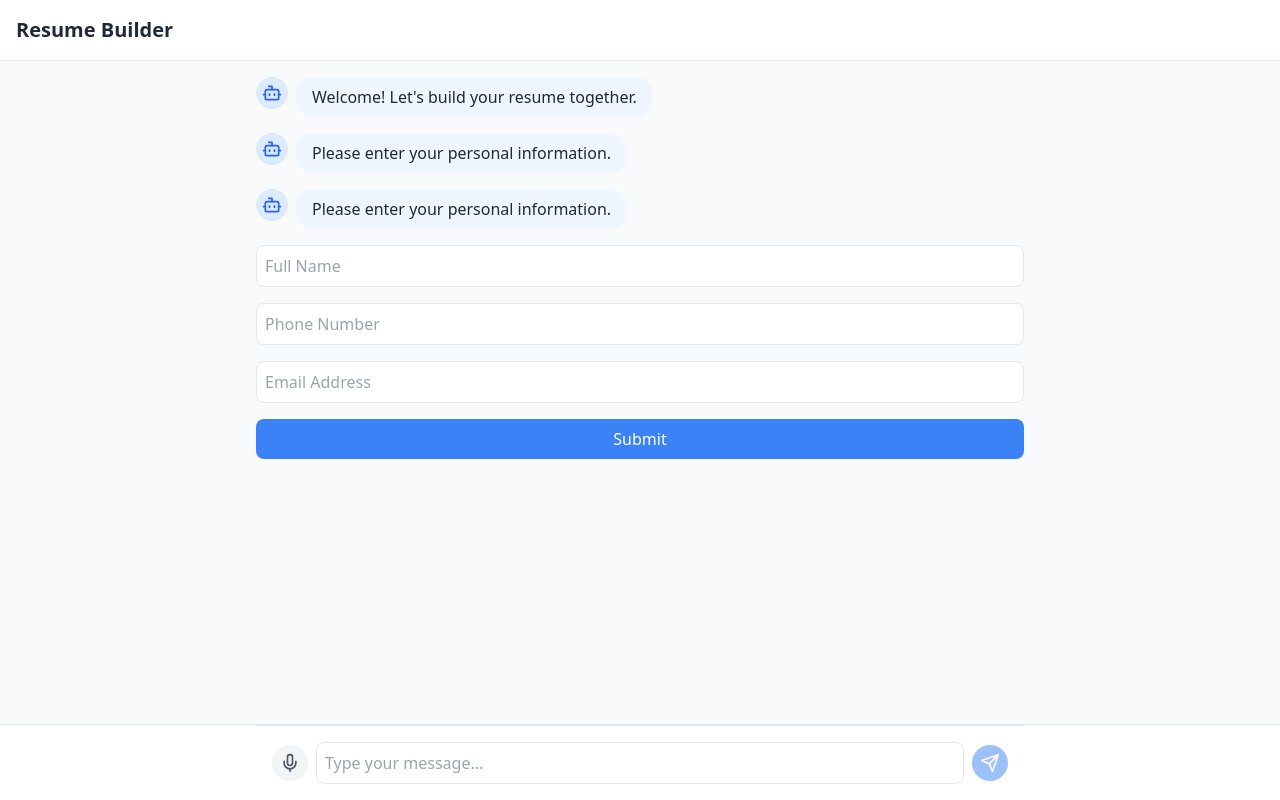
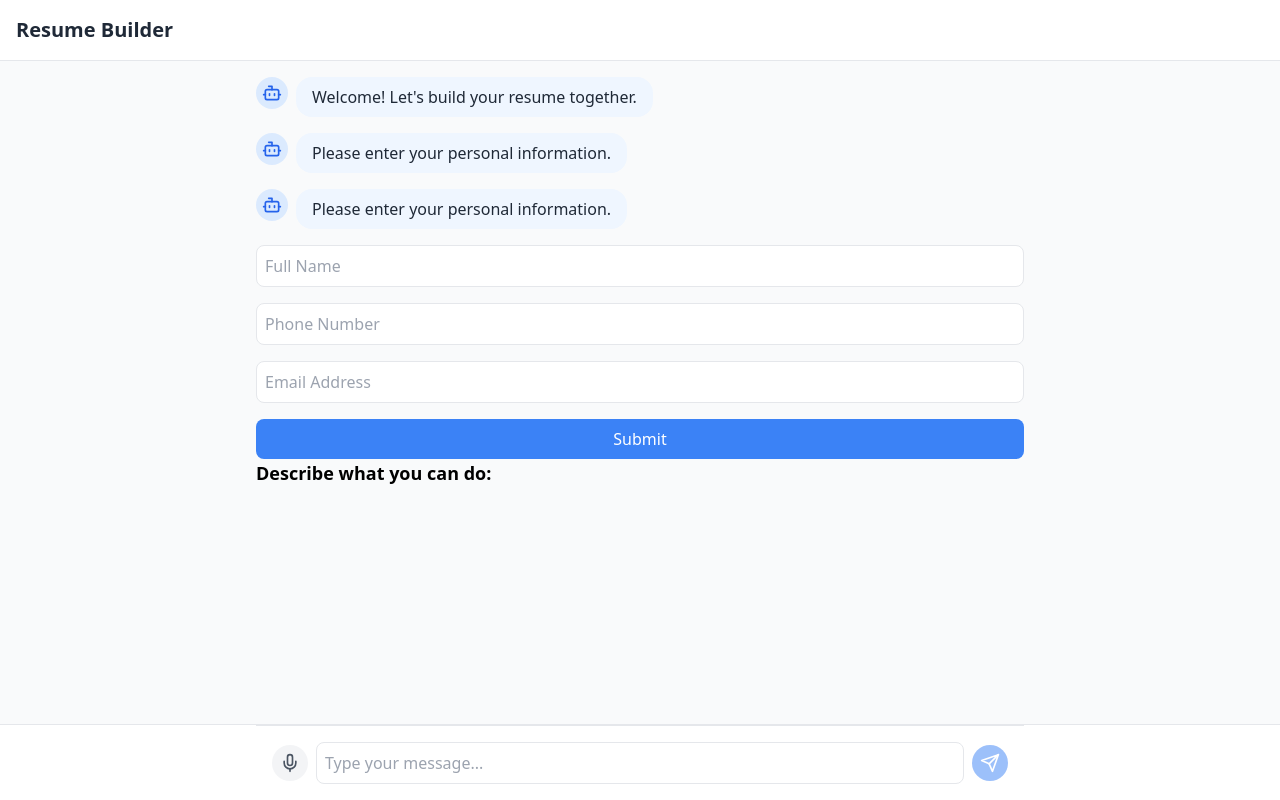
Before and after one commit to darkbits018/voicesume-frontend, a React (Vite) app: page / in a window 1280 px wide. Built offline with nearby package versions, Linux system fonts and the light colour scheme.

Commit message:
voice op and skill stage corrections

```diff
--- a/src/App.tsx
+++ b/src/App.tsx
@@ -7,6 +7,8 @@ import { useWorkflow } from './hooks/useWorkflow';
 import { useVoiceInput } from './hooks/useVoiceInput';
 import { getNextStage } from './utils/workflowUtils';
 import { ChatAction } from './types';
+import SkillStage from './stages/SkillStage';
+import { speakText } from './utils/textToSpeech'; // Import the utility function
 
 function App() {
   const { state, moveToStage, addMessage, updateData, onStageComplete } = useWorkflow();
@@ -15,6 +17,10 @@ function App() {
   const [editingProfile, setEditingProfile] = useState(false); // Define editingProfile state
   const [inputValue, setInputValue] = useState(''); // Define inputValue state
   const [showInput, setShowInput] = useState(true);
+  const [userInput, setUserInput] = useState('');
+  const [skills, setSkills] = useState<{ primary: string; secondary: string; additional: string } | null>(null);
+  const [loading, setLoading] = useState(false);
+  const [error, setError] = useState<string | null>(null);
 
   const chatEndRef = useRef<HTMLDivElement>(null);
 
@@ -42,6 +48,9 @@ function App() {
 
   const handleSendMessage = (message: string, type: 'user' | 'ai' = 'user', action?: ChatAction) => {
     addMessage(message, type);
+    if (type === 'ai') {
+      speakText(message); // Make the AI message speak
+    }
     if (action) {
       addMessage(action, 'ai');
     }
@@ -116,19 +125,38 @@ function App() {
     }
   };
 
-  const handleSendMessageWrapper = (message: string) => {
+  const handleSendMessageWrapper = async (input: string) => {
     if (editingProfile) {
-      handleProfileUpdate(message);
+      handleProfileUpdate(input);
     } else if (useAISuggestion && state.stage === 'careerObjective') {
-      handleSendMessage(message, 'user');
-      handleAISuggestionSubmit(message);
+      handleSendMessage(input, 'user');
+      handleAISuggestionSubmit(input);
       setUseAISuggestion(false);
     } else {
-      handleSendMessage(message);
+      setUserInput(input);
+      setLoading(true);
+      setError(null);
+
+      try {
+        // Send data to backend for processing
+        const response = await sendResponse('skills', {
+          userInput: input,
+          desiredJobRole: 'jobRole', // Replace with actual job role
+        });
+
+        // Set skills returned by the backend
+        setSkills({
+          primary: response.primarySkill,
+          secondary: response.secondarySkill,
+          additional: response.additionalSkills,
+        });
+      } catch (error) {
+        setError('Failed to fetch skills. Please try again.');
+      } finally {
+        setLoading(false);
+      }
     }
   };
-
-
 
   return (
     <div className="flex flex-col h-screen bg-gray-50">
@@ -156,6 +184,15 @@ function App() {
             state={state}
 
           />
+          <SkillStage
+            onStageComplete={(data) => console.log('Stage Complete:', data)}
+            jobRole="jobRole" // Replace with actual job role
+            userInput={userInput}
+            skills={skills}
+            loading={loading}
+            error={error}
+            handleUserInputSubmit={handleSendMessageWrapper}
+          />
           <div ref={chatEndRef} />
         </div>
       </main>
--- a/src/components/ChatInput.tsx
+++ b/src/components/ChatInput.tsx
@@ -1,72 +1,3 @@
-// import React, { useState, useEffect } from 'react';
-
-// import { Mic, Send } from 'lucide-react';
-
-// interface ChatInputProps {
-//   onSend: (message: string) => void;
-//   onStartVoice: () => void;
-//   onStopVoice: () => void;
-//   isListening: boolean;
-//   transcript: string;
-//   inputValue: string;
-//   setInputValue: (value: string) => void;
-// }
-
-// export const ChatInput: React.FC<ChatInputProps> = ({ onSend, onStartVoice, onStopVoice, isListening, transcript, inputValue, setInputValue }) => {
-//   const [input, setInput] = useState(inputValue);
-
-//   useEffect(() => {
-//     setInput(inputValue);
-//   }, [inputValue]);
-
-//   useEffect(() => {
-//     if (transcript) {
-//       setInput(transcript);
-//     }
-//   }, [transcript]);
-
-//   const handleSubmit = (e: React.FormEvent) => {
-//     e.preventDefault();
-//     if (input.trim()) {
-//       onSend(input);
-//       setInput('');
-//       setInputValue('');
-//     }
-//   };
-
-//   return (
-//     <form onSubmit={handleSubmit} className="flex items-center gap-2 p-4 border-t bg-white">
-//       <button
-//         type="button"
-//         onClick={isListening ? onStopVoice : onStartVoice}
-//         className={`p-2 rounded-full ${
-//           isListening ? 'bg-red-100 text-red-600' : 'bg-gray-100 text-gray-600'
-//         } hover:bg-gray-200 transition-colors`}
-//       >
-//         <Mic size={20} />
-//       </button>
-//       <input
-//         type="text"
-//         value={input}
-//         onChange={(e) => {
-//           setInput(e.target.value);
-//           setInputValue(e.target.value);
-//         }}
-//         placeholder="Type your message..."
-//         className="flex-1 p-2 border rounded-lg focus:outline-none focus:ring-2 focus:ring-blue-500"
-//       />
-//       <button
-//         type="submit"
-//         disabled={!input.trim()}
-//         className="p-2 rounded-full bg-blue-500 text-white hover:bg-blue-600 disabled:opacity-50 disabled:cursor-not-allowed transition-colors"
-//       >
-//         <Send size={20} />
-//       </button>
-//     </form>
-//   );
-// };
-
-
 import React, { useState, useEffect } from 'react';
 import { Mic, Send } from 'lucide-react';
 
@@ -76,12 +7,12 @@ interface ChatInputProps {
   onStopVoice: () => void;
   isListening: boolean;
   transcript: string;
-  inputValue: string; // Ensure this prop is defined
+  inputValue?: string; // Make inputValue optional
   setInputValue: (value: string) => void;
 }
 
-export const ChatInput: React.FC<ChatInputProps> = ({ onSend, onStartVoice, onStopVoice, isListening, transcript, inputValue, setInputValue }) => {
-  const [input, setInput] = useState(inputValue || ''); // Initialize with inputValue or empty string
+export const ChatInput: React.FC<ChatInputProps> = ({ onSend, onStartVoice, onStopVoice, isListening, transcript, inputValue = '', setInputValue }) => {
+  const [input, setInput] = useState(inputValue); // Initialize with inputValue
 
   useEffect(() => {
     setInput(inputValue);
@@ -101,13 +32,13 @@ export const ChatInput: React.FC<ChatInputProps> = ({ onSend, onStartVoice, onSt
       setInputValue('');
     }
   };
+
   return (
     <form onSubmit={handleSubmit} className="flex items-center gap-2 p-4 border-t bg-white">
       <button
         type="button"
         onClick={isListening ? onStopVoice : onStartVoice}
-        className={`p-2 rounded-full ${isListening ? 'bg-red-100 text-red-600' : 'bg-gray-100 text-gray-600'
-          } hover:bg-gray-200 transition-colors`}
+        className={`p-2 rounded-full ${isListening ? 'bg-red-100 text-red-600' : 'bg-gray-100 text-gray-600'} hover:bg-gray-200 transition-colors`}
       >
         <Mic size={20} />
       </button>
--- a/src/services/api.ts
+++ b/src/services/api.ts
@@ -9,7 +9,7 @@ export const sendResponse = async (stage: WorkflowStage, data: Partial<ResumeDat
         experienceLevel: '/set-experience-level',
         careerObjective: '/generate-career-profile',
         education: '/add-education',
-        skills: '/segregate-skills',
+        skills: '/add-skills',
         projects: '/add-projects',
         internships: '/add-internships',
         certifications: '/add-certifications',
--- a/src/stages/SkillStage.tsx
+++ b/src/stages/SkillStage.tsx
@@ -1,44 +1,24 @@
-import React, { useState } from 'react';
-import { ChatInput } from '../components/ChatInput';
-import { sendResponse } from '../services/api';
+import React from 'react';
 
 interface SkillStageProps {
     onStageComplete: (data: { primarySkill: string; secondarySkill: string; additionalSkills: string }) => void;
+    jobRole: string;
+    userInput: string;
+    skills: { primary: string; secondary: string; additional: string } | null;
+    loading: boolean;
+    error: string | null;
+    handleUserInputSubmit: (input: string) => void;
 }
 
-export const SkillStage: React.FC<SkillStageProps> = ({ onStageComplete }) => {
-    const [userInput, setUserInput] = useState('');
-    const [desiredJobRole, setDesiredJobRole] = useState('');
-    const [skills, setSkills] = useState<{ primary: string; secondary: string; additional: string } | null>(null);
-    const [step, setStep] = useState<'input' | 'jobRole' | 'result'>('input');
-
-    const handleUserInputSubmit = async (input: string) => {
-        if (step === 'input') {
-            setUserInput(input);
-            setStep('jobRole');
-        } else if (step === 'jobRole') {
-            setDesiredJobRole(input);
-
-            // Send data to backend for processing
-            try {
-                const response = await sendResponse('skills', {
-                    userInput: userInput,
-                    desiredJobRole: input,
-                });
-
-                // Set skills returned by the backend
-                setSkills({
-                    primary: response.primarySkill,
-                    secondary: response.secondarySkill,
-                    additional: response.additionalSkills,
-                });
-                setStep('result');
-            } catch (error) {
-                console.error('Error fetching skills:', error);
-            }
-        }
-    };
-
+const SkillStage: React.FC<SkillStageProps> = ({
+    onStageComplete,
+    jobRole,
+    userInput,
+    skills,
+    loading,
+    error,
+    handleUserInputSubmit,
+}) => {
     const handleConfirmSkills = () => {
         if (skills) {
             onStageComplete({
@@ -51,19 +31,17 @@ export const SkillStage: React.FC<SkillStageProps> = ({ onStageComplete }) => {
 
     return (
         <div className="space-y-4">
-            {step === 'input' && (
+            {/* Step 1: Describe your skills */}
+            {!skills && (
                 <div>
                     <p className="text-lg font-semibold">Describe what you can do:</p>
-                    <ChatInput onSend={handleUserInputSubmit} placeholder="e.g., I can build web applications using React and Node.js" />
+                    {loading && <p className="text-gray-600">Loading skill suggestions...</p>}
+                    {error && <p className="text-red-600">{error}</p>}
                 </div>
             )}
-            {step === 'jobRole' && (
-                <div>
-                    <p className="text-lg font-semibold">What is your desired job role?</p>
-                    <ChatInput onSend={handleUserInputSubmit} placeholder="e.g., Frontend Developer, Data Scientist, etc." />
-                </div>
-            )}
-            {step === 'result' && skills && (
+
+            {/* Step 2: Display suggested skills */}
+            {skills && (
                 <div className="space-y-4">
                     <p className="text-lg font-semibold">Here are your skills based on your input:</p>
                     <div className="space-y-2">
@@ -83,4 +61,4 @@ export const SkillStage: React.FC<SkillStageProps> = ({ onStageComplete }) => {
     );
 };
 
-export default SkillStage; // Add default export
+export default SkillStage;
--- /dev/null
+++ b/src/utils/textToSpeech.ts
@@ -0,0 +1,14 @@
+export const speakText = (text: string) => {
+    console.log('speakText called with:', text);
+    const synth = window.speechSynthesis;
+    if (!synth) {
+        console.error('Speech synthesis not supported');
+        return;
+    }
+    const utterance = new SpeechSynthesisUtterance(text);
+    utterance.lang = 'en-US';
+    utterance.onstart = () => console.log('Speech started');
+    utterance.onend = () => console.log('Speech ended');
+    utterance.onerror = (event) => console.error('Speech error', event);
+    synth.speak(utterance);
+};
```
Also changed, not shown: src/components/StageManager.tsx (+51 -6 lines), src/stages/EducationalQualificationsStage.tsx (+28 -3 lines).
